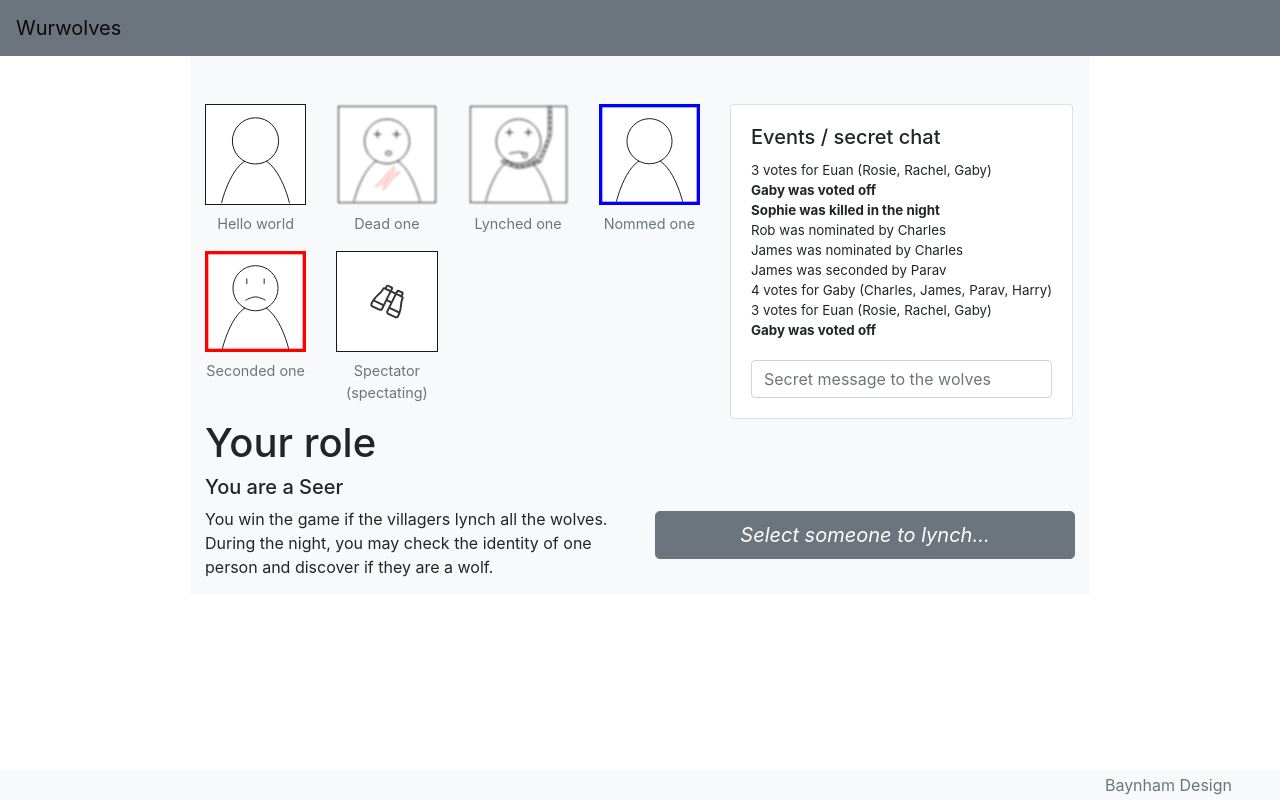
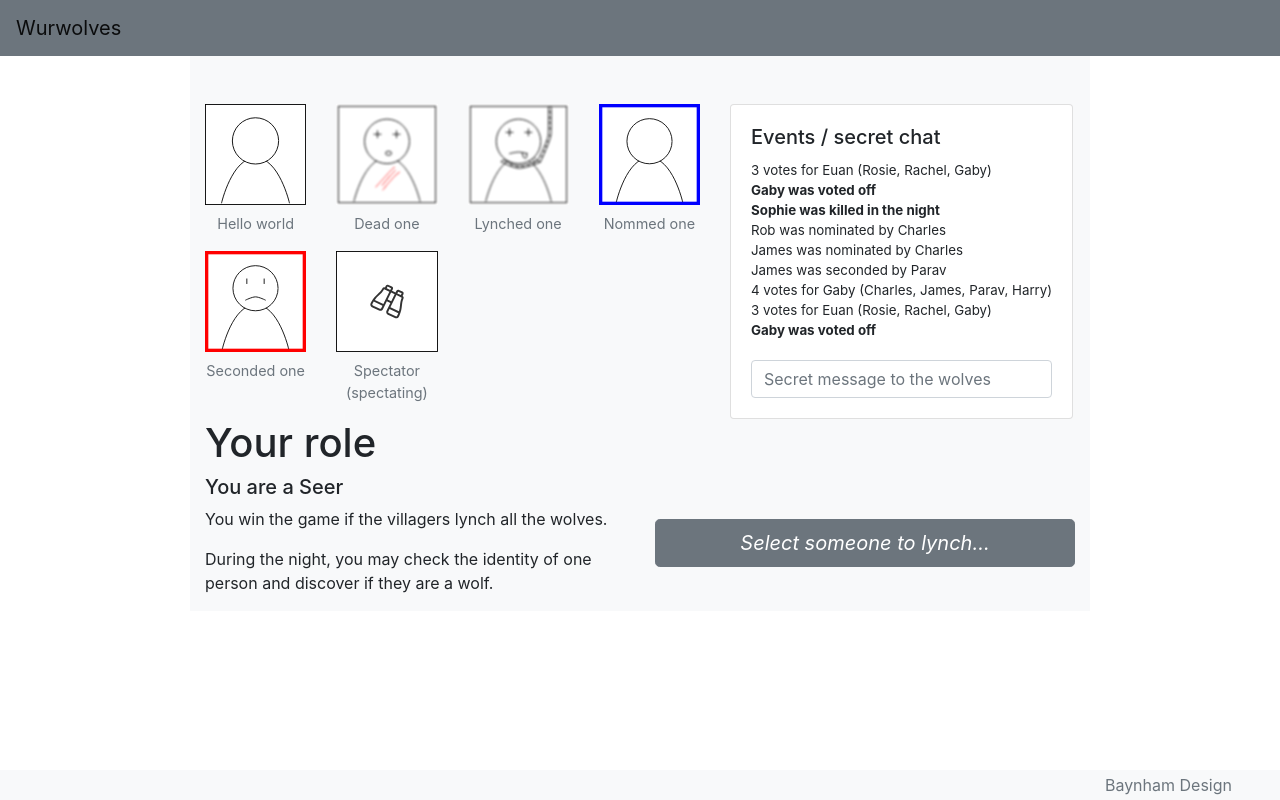
Before and after one commit to charlesbaynham/wurwolves, a React (Create React App) app in the folder react-ui/: page / in a window 1280 px wide. Built offline with nearby package versions, Linux system fonts and the light colour scheme.

Commit message:
Start to render Controls based on state

```diff
--- a/react-ui/package.json
+++ b/react-ui/package.json
@@ -13,6 +13,7 @@
     "path": "^0.12.7",
     "react": "^16.13.1",
     "react-dom": "^16.13.1",
+    "react-markdown": "^4.3.1",
     "react-redux": "^7.1.3",
     "react-scripts": "3.4.1"
   },
--- a/react-ui/src/App.js
+++ b/react-ui/src/App.js
@@ -1,6 +1,6 @@
 import React from 'react';
 
-import Controls from './features/controls/Controls'
+import Controls from './features/Controls'
 import Footer from './features/Footer'
 import GridAndChat from './features/GridAndChat'
 import Navbar from './features/Navbar'
--- a/react-ui/src/demoData.js
+++ b/react-ui/src/demoData.js
@@ -5,6 +5,7 @@ import {
     addChatEntry
 } from './features/stateSlices/chatEntries'
 import { setStage } from './features/stateSlices/gameStage'
+import { setRole } from './features/stateSlices/role'
 
 
 const demo_messages = [
@@ -68,6 +69,20 @@ export function addDemoData(dispatch) {
 
     dispatch(setStage("day"))
 
+    dispatch(setRole({
+        name: "Seer",
+        day_text: `
+You win the game if the villagers lynch all the wolves.
+
+During the night, you may check the identity of one person and discover if they are a wolf.
+        `,
+        night_text: "You get to check someone's identity!",
+        button_visible: false,
+        button_enabled: false,
+        button_text: "",
+        button_confirm_text: "",
+    }))
+
     return
 }
 
--- a/react-ui/src/features/Chatbox.js
+++ b/react-ui/src/features/Chatbox.js
@@ -3,7 +3,7 @@ import { useSelector } from 'react-redux';
 
 import {
     selectMessages
-} from '../features/stateSlices/chatEntries'
+} from './stateSlices/chatEntries'
 
 function ChatEntry(props) {
     return (<p>{props.msg}</p>)
--- /dev/null
+++ b/react-ui/src/features/Controls.js
@@ -0,0 +1,40 @@
+import React from 'react';
+import { useSelector } from 'react-redux';
+import ReactMarkdown from 'react-markdown';
+
+import {
+    selectRole
+} from './stateSlices/role'
+import {
+    selectStage
+} from './stateSlices/gameStage'
+
+
+function Controls() {
+    const role = useSelector(selectRole);
+    const game_stage = useSelector(selectStage);
+
+    console.log(game_stage)
+
+    var left_text;
+    if (game_stage === "day") {
+        left_text = role.day_text;
+    } else {
+        left_text = role.night_text;
+    }
+
+    return (
+        <div className="row pt-4 pt-md-0 d-flex  flex-row-reverse align-items-center">
+            <div className="col-md">
+                <button type="button" className="btn btn-secondary btn-block btn-lg"><em>Select someone to
+                          lynch...</em></button>
+            </div>
+            <div className="col-md pt-4 pt-md-0">
+                <h5>You are a {role.name}</h5>
+                <ReactMarkdown source={left_text} />
+            </div>
+        </div>
+    )
+}
+
+export default Controls;
--- a/react-ui/src/features/controls/Controls.js
+++ /dev/null
@@ -1,19 +0,0 @@
-import React from 'react';
-
-function Controls() {
-    return (
-        <div className="row pt-4 pt-md-0 d-flex  flex-row-reverse align-items-center">
-            <div className="col-md">
-                <button type="button" className="btn btn-secondary btn-block btn-lg"><em>Select someone to
-                          lynch...</em></button>
-            </div>
-            <div className="col-md pt-4 pt-md-0">
-                <h5>You are a Seer</h5>
-                <p>You win the game if the villagers lynch all the wolves. During the night, you may check the identity
-                      of one person and discover if they are a wolf. </p>
-            </div>
-        </div>
-    )
-}
-
-export default Controls;
--- a/react-ui/src/features/stateSlices/role.js
+++ b/react-ui/src/features/stateSlices/role.js
@@ -4,7 +4,7 @@ import { createSlice } from '@reduxjs/toolkit';
 export const roleSlice = createSlice({
   name: 'role',
   initialState: {
-    role: "",
+    name: "",
     day_text: "",
     night_text: "",
     button_visible: false,
@@ -14,7 +14,7 @@ export const roleSlice = createSlice({
   },
   reducers: {
     setRole: (state, action) => {
-      state.role = action.payload.role
+      state.name = action.payload.name
       state.day_text = action.payload.day_text
       state.night_text = action.payload.night_text
       state.button_visible = action.payload.button_visible
```
Also changed, not shown: 1 other file (tests, documents, lock files or other folders).
